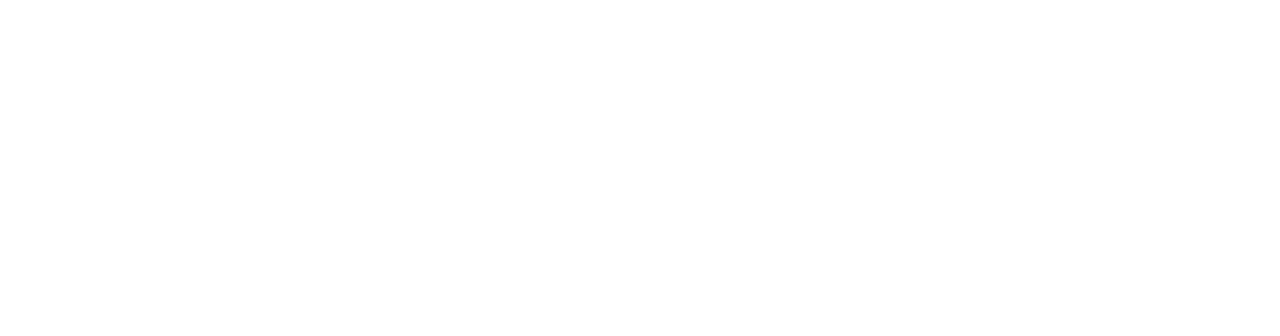
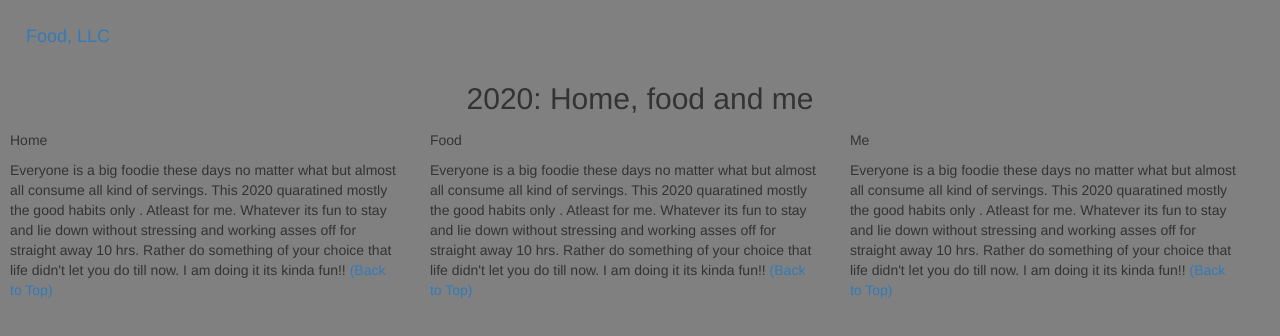
Before and after one commit to Juhi-agg/Web-D, a plain HTML site: page mod_3/index.html in a window 1280 px wide. Drawn offline with nearby package versions, Linux system fonts and the light colour scheme; files that its build step writes are made by us from their sources.

Commit message:
Update index.html

```diff
--- a/mod_3/index.html
+++ b/mod_3/index.html
@@ -1,2 +1,92 @@
-<!Doctype html>
+<!DOCTYPE html>
 <html>
+<head>
+
+<title>Module 3</title>
+
+  <meta name="viewport" content="width=device-width, initial-scale=1">
+  <link rel="stylesheet" href="https://maxcdn.bootstrapcdn.com/bootstrap/3.3.7/css/bootstrap.min.css">
+  <script src="https://ajax.googleapis.com/ajax/libs/jquery/3.3.1/jquery.min.js"></script>
+  <script src="https://maxcdn.bootstrapcdn.com/bootstrap/3.3.7/js/bootstrap.min.js"></script>
+
+</head>
+
+<meta name="viewport" content="width=device-width, initial-scale=1">
+<link rel="stylesheet" type="text/css" href="css/style.css">
+
+
+
+<body style="background-color: gray;">
+
+
+<nav class="navbar" id="top">
+  <div class="container-fluid">
+
+    <div class="navbar-header">
+      <button type="button" class="navbar-toggle" data-toggle="collapse" data-target="#myNavbar">
+        <span class="icon-bar"></span>
+        <span class="icon-bar"></span>
+        <span class="icon-bar"></span>
+      </button>
+      <a class="navbar-brand" href="#">Food, LLC</a>
+    </div>
+
+    <div class="collapse" id="myNavbar">
+      <ul class="nav navbar-nav visible-xs">
+        <li><a class="life-item" href="#">Home</a></li>
+        <li><a class="life-item" href="#">Food</a></li>
+        <li><a class="life-item" href="#">Me</a></li>
+      </ul>
+    </div>
+
+  </div>
+</nav>
+
+<h1 class="main-title">2020: Home, food and me</h1>
+
+
+
+<div class="row">
+
+  <div class="col-lg-4 col-md-6 col-sm-12">
+    <div class="contentHome-box">
+      <p class="item-name">Home</p>
+      <p>Everyone is a big foodie these days no matter what but almost all consume
+        all kind of servings. This 2020 quaratined mostly the good habits only
+        . Atleast for me. Whatever its fun to stay and lie down without stressing
+        and working asses off for straight away 10 hrs. Rather do something of your choice
+        that life didn't let you do till now. I am doing it its kinda fun!!
+        <a href="#top">(Back to Top)</a></p>
+    </div>
+  </div>
+
+  <div class="col-lg-4 col-md-6 col-sm-12">
+    <div class="contentFood-box">
+      <p class="item-name">Food</p>
+      <p>Everyone is a big foodie these days no matter what but almost all consume
+        all kind of servings. This 2020 quaratined mostly the good habits only
+        . Atleast for me. Whatever its fun to stay and lie down without stressing
+        and working asses off for straight away 10 hrs. Rather do something of your choice
+        that life didn't let you do till now. I am doing it its kinda fun!!
+        <a href="#top">(Back to Top)</a></p>
+    </div>
+  </div>
+
+
+  <div class="col-lg-4 col-md-12 col-sm-12">
+    <div class="contentMe-box">
+      <p class="item-name">Me</p>
+      <p>Everyone is a big foodie these days no matter what but almost all consume
+        all kind of servings. This 2020 quaratined mostly the good habits only
+        . Atleast for me. Whatever its fun to stay and lie down without stressing
+        and working asses off for straight away 10 hrs. Rather do something of your choice
+        that life didn't let you do till now. I am doing it its kinda fun!!
+        <a href="#top">(Back to Top)</a></p>
+    </div>
+  </div>
+
+</div>
+
+
+</body>
+</html>
```
